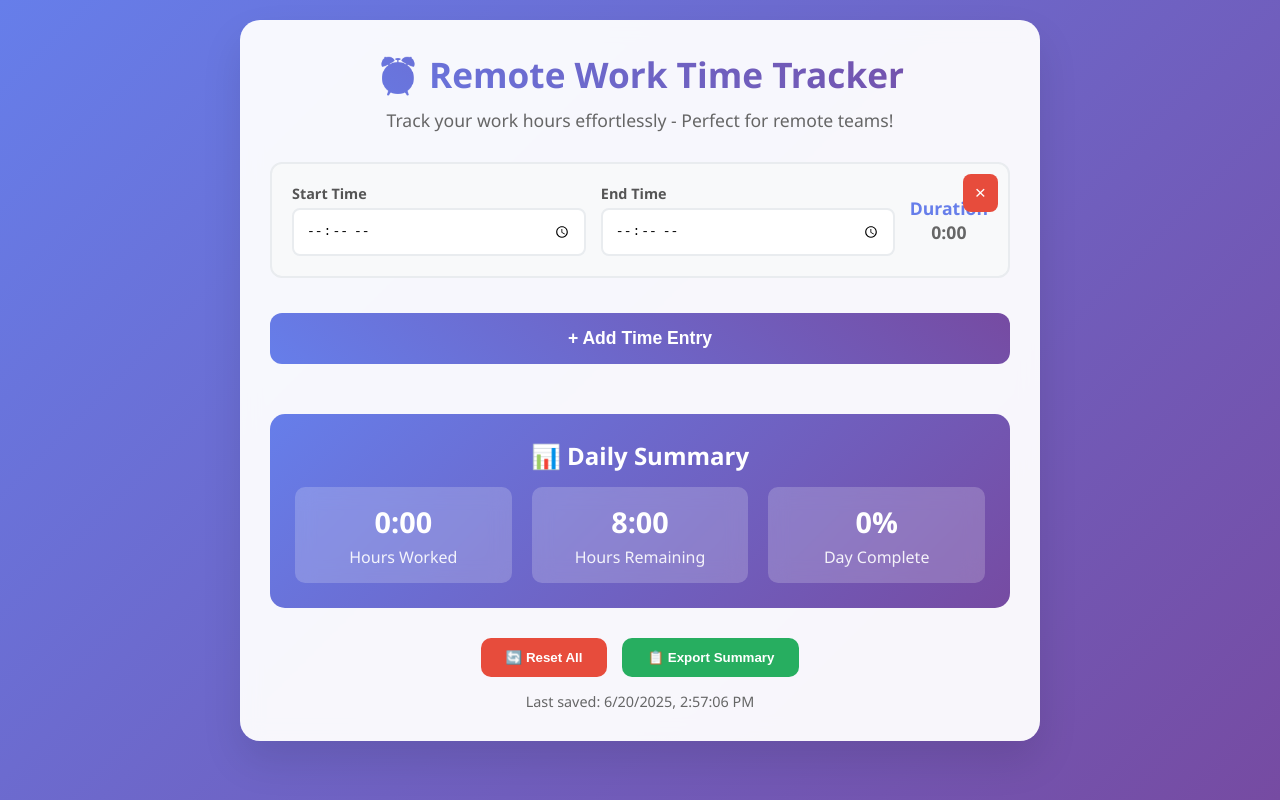
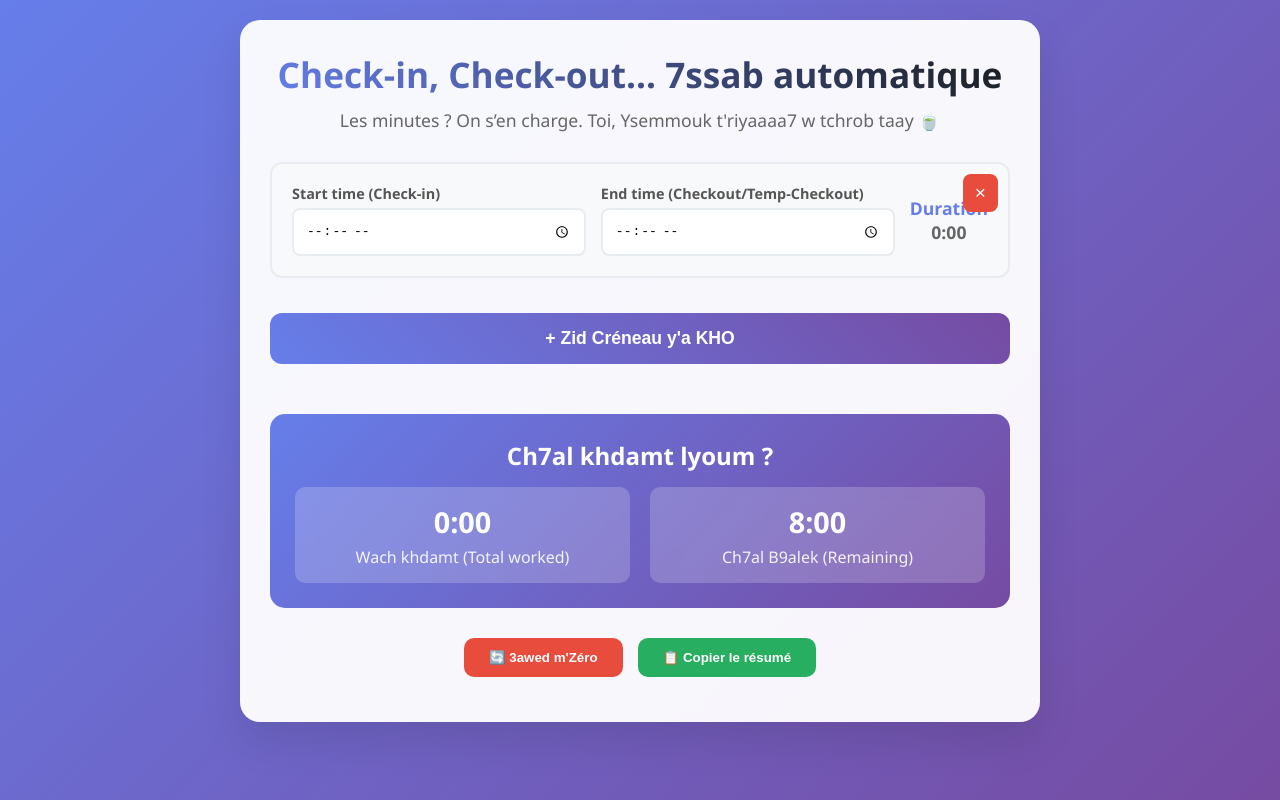
Before and after one commit to AbdennourKd/time-tracker, a plain HTML site: page index.html in a window 1280 px wide. Drawn offline with Linux system fonts and the light colour scheme.

Commit message:
Update 2 index.html

```diff
--- a/index.html
+++ b/index.html
@@ -34,10 +34,10 @@
         }
 
         .header h1 {
-            color: #333;
+            color: #212427;
             font-size: 2.2em;
             margin-bottom: 10px;
-            background: linear-gradient(45deg, #667eea, #764ba2);
+            background: linear-gradient(45deg, #667eea, #191d1e);
             -webkit-background-clip: text;
             -webkit-text-fill-color: transparent;
             background-clip: text;
@@ -235,37 +235,37 @@
 <body>
     <div class="container">
         <div class="header">
-            <h1>⏰ Remote Work Time Tracker</h1>
-            <p>Track your work hours effortlessly - Perfect for remote teams!</p>
+            <h1>Check-in, Check-out... 7ssab automatique</h1>
+            <p>Les minutes ? On s’en charge. Toi, Ysemmouk t'riyaaaa7 w tchrob taay 🍵</p>
         </div>
 
         <div id="timeEntries">
             <!-- Time entries will be dynamically added here -->
         </div>
 
-        <button class="add-btn" onclick="addTimeEntry()">+ Add Time Entry</button>
+        <button class="add-btn" onclick="addTimeEntry()">+ Zid Créneau y'a KHO</button>
 
         <div class="summary">
-            <h2>📊 Daily Summary</h2>
+            <h2>Ch7al khdamt lyoum ?</h2>
             <div class="summary-grid">
                 <div class="summary-item">
                     <h3 id="totalHours">0:00</h3>
-                    <p>Hours Worked</p>
+                    <p>Wach khdamt (Total worked)</p>
                 </div>
                 <div class="summary-item">
                     <h3 id="remainingHours">8:00</h3>
-                    <p>Hours Remaining</p>
+                    <p>Ch7al B9alek (Remaining)</p>
                 </div>
-                <div class="summary-item">
+                <!--<div class="summary-item">
                     <h3 id="completionPercentage">0%</h3>
                     <p>Day Complete</p>
-                </div>
+                </div>-->
             </div>
         </div>
 
         <div class="controls">
-            <button class="reset-btn" onclick="resetAll()">🔄 Reset All</button>
-            <button class="export-btn" onclick="exportData()">📋 Export Summary</button>
+            <button class="reset-btn" onclick="resetAll()">🔄 3awed m'Zéro</button>
+            <button class="export-btn" onclick="exportData()">📋 Copier le résumé</button>
         </div>
 
         <div class="last-saved" id="lastSaved"></div>
@@ -335,11 +335,11 @@
                 <button class="remove-btn" onclick="removeEntry(this)" title="Remove entry">×</button>
                 <div class="time-inputs">
                     <div class="input-group">
-                        <label>Start Time</label>
+                        <label>Start time (Check-in)</label>
                         <input type="time" class="start-time" value="${startTime}" onchange="updateSummary(); saveData();">
                     </div>
                     <div class="input-group">
-                        <label>End Time</label>
+                        <label>End time (Checkout/Temp-Checkout)</label>
                         <input type="time" class="end-time" value="${endTime}" onchange="updateSummary(); saveData();">
                     </div>
                     <div class="duration">
```
